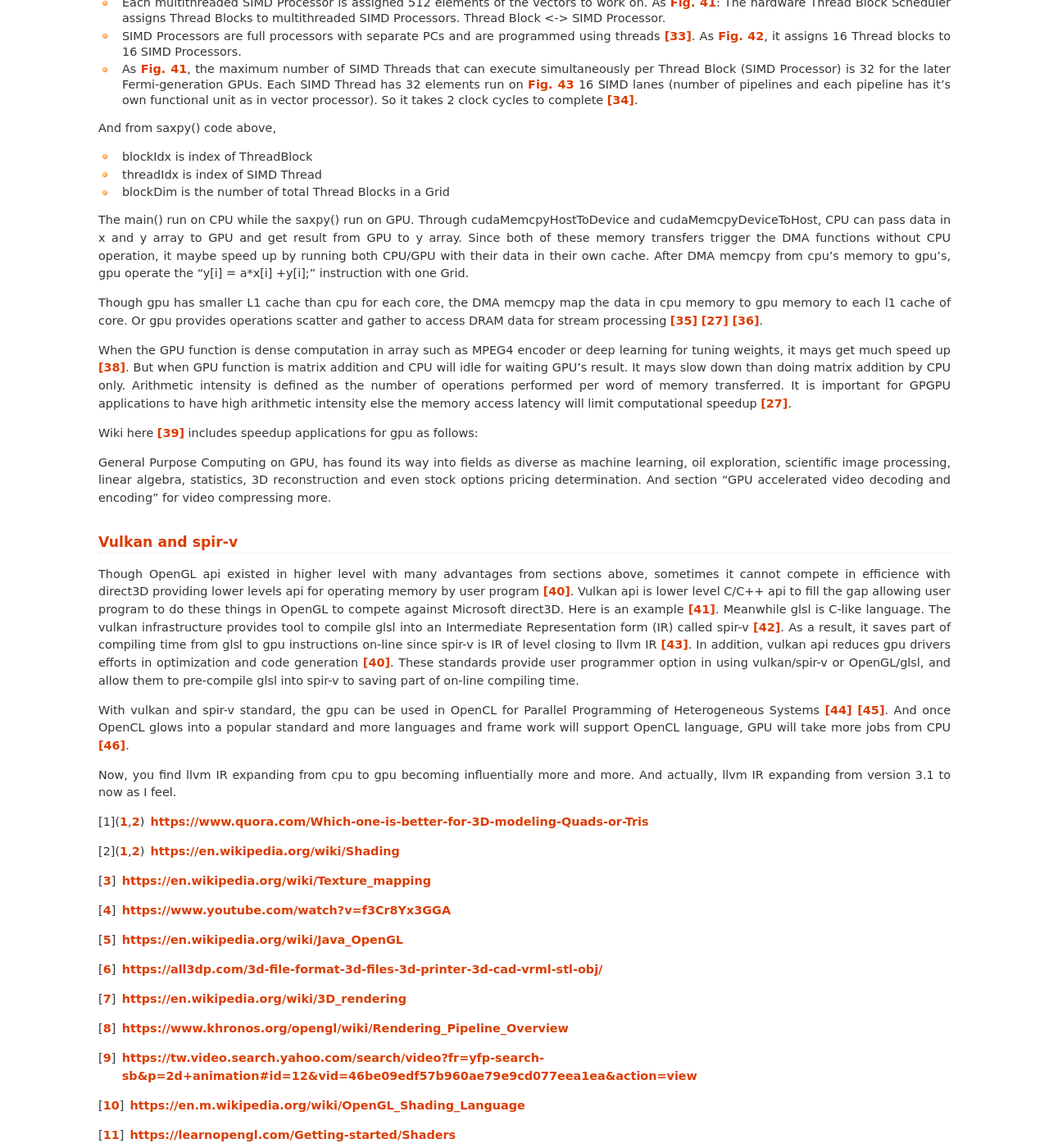
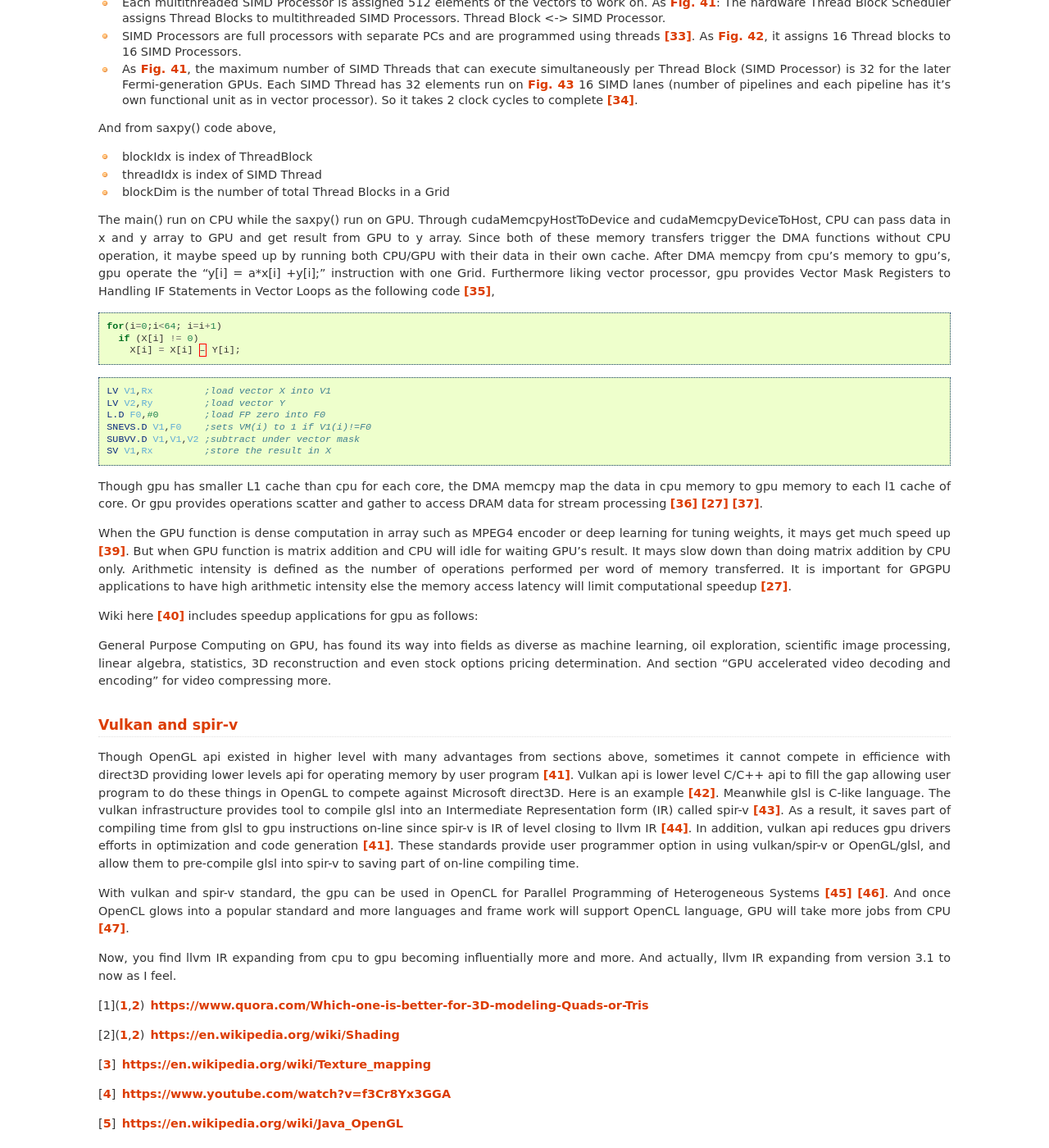
Before and after one commit to Jonathan2251/lbd, a Sphinx documentation site: the page built from source/gpu.rst, in a window 1280 px wide and 1400 px high, scrolled down 10307 px. Shown: the whole window at 82% size. Built offline with Sphinx 7.4.7, drawn with Linux system fonts in a browser that asks for light colours; pages that are not in the unit, such as notebooks, are missing from menus; some of the changed text lies outside the part shown.

Commit message:
Vector Mask Registers to Handling IF Statements

```diff
--- a/source/gpu.rst
+++ b/source/gpu.rst
@@ -448,7 +448,26 @@ array to GPU and get result from GPU to y array.
 Since both of these memory transfers trigger the DMA functions without CPU operation,
 it maybe speed up by running both CPU/GPU with their data in their own cache.
 After DMA memcpy from cpu's memory to gpu's, gpu operate the "y[i] = a*x[i] +y[i];"
-instruction with one Grid.
+instruction with one Grid. Furthermore liking vector processor, gpu provides
+Vector Mask Registers to Handling IF Statements in Vector Loops as the following
+code [#VMR]_,
+
+.. code:: c
+
+  for(i=0;i<64; i=i+1)
+    if (X[i] != 0)
+      X[i] = X[i] – Y[i];
+
+
+.. code:: asm
+
+  LV V1,Rx         ;load vector X into V1
+  LV V2,Ry         ;load vector Y
+  L.D F0,#0        ;load FP zero into F0
+  SNEVS.D V1,F0    ;sets VM(i) to 1 if V1(i)!=F0
+  SUBVV.D V1,V1,V2 ;subtract under vector mask
+  SV V1,Rx         ;store the result in X
+
 
 Though gpu has smaller L1 cache than cpu for each core,
 the DMA memcpy map the data in cpu memory to gpu memory to each l1 cache of core.
@@ -582,6 +601,9 @@ more. And actually, llvm IR expanding from version 3.1 to now as I feel.
 .. [#lanes] "With Fermi, each 32-wide thread of SIMD instructions is mapped to 16 physical SIMD Lanes, so each SIMD instruction in a thread of SIMD instructions takes two clock cycles to complete" search these words from Page 296 of Computer Architecture: A Quantitative Approach 5th edition (The
        Morgan Kaufmann Series in Computer Architecture and Design).
 
+.. [#VMR] subsection Vector Mask Registers: Handling IF Statements in Vector Loops of Computer Architecture: A Quantitative Approach 5th edition (The
+       Morgan Kaufmann Series in Computer Architecture and Design)
+
 .. [#Quantitative-gpu-sparse-matrix] Reference "Gather-Scatter: Handling Sparse Matrices in Vector Architectures": section 4.2 Vector Architecture of A Quantitative Approach 5th edition (The
        Morgan Kaufmann Series in Computer Architecture and Design)
 
```
